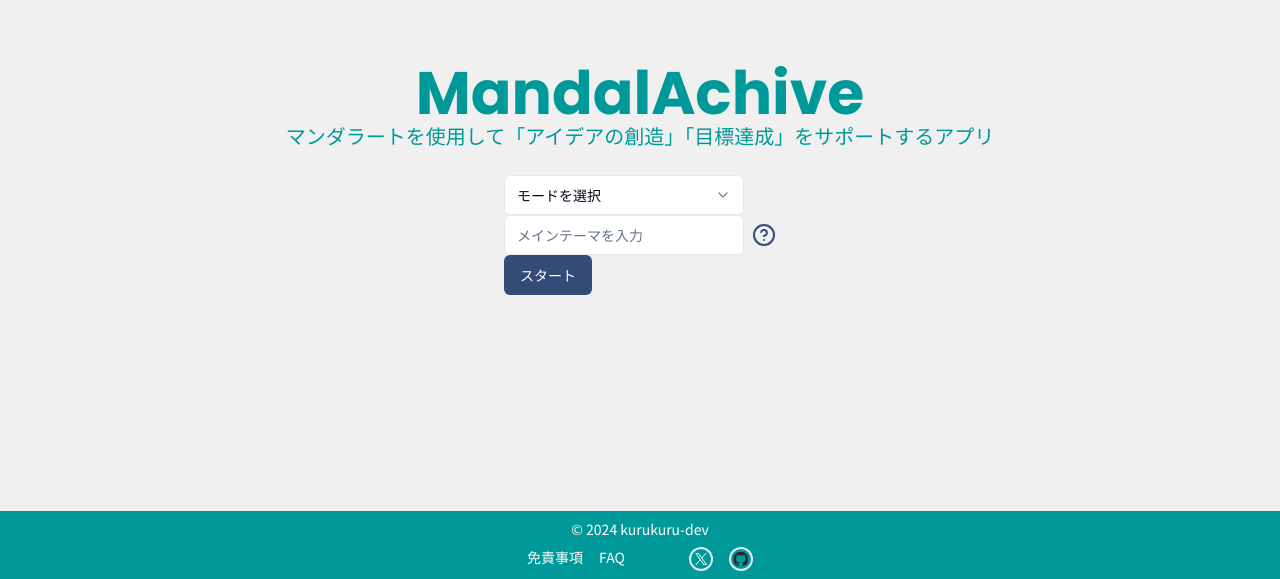
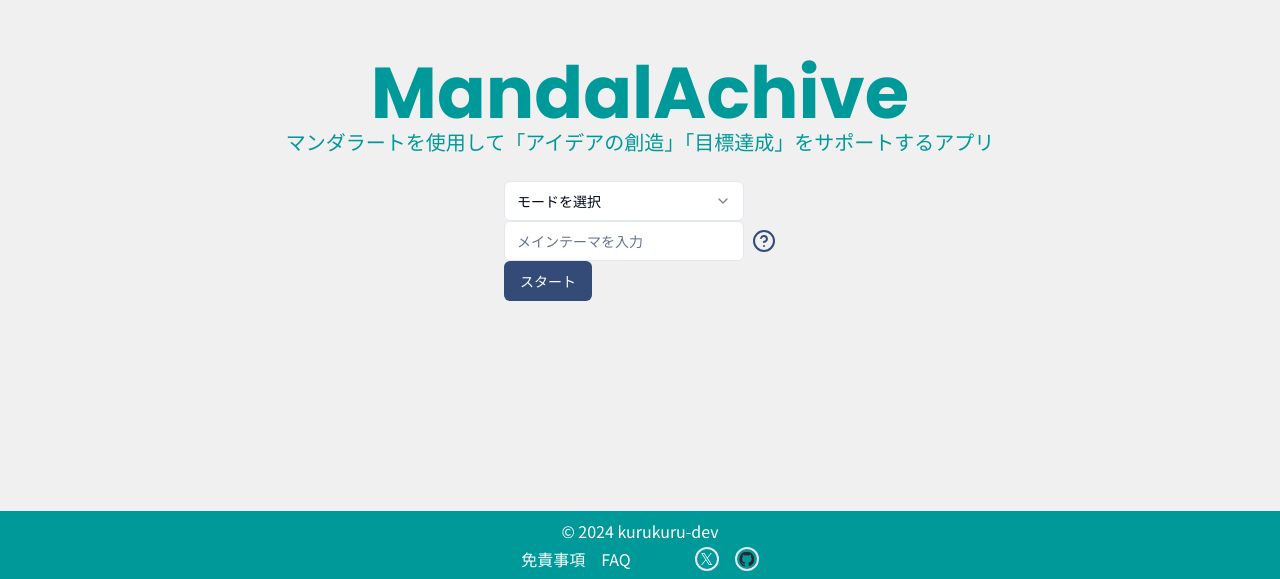
Before and after one commit to kurukuru-dev/mandal-achieve, a Next.js app: page / in a window 1280 px wide. Shown: the part 221-800 px from the top of the page. Built offline with nearby package versions, Linux system fonts and the light colour scheme.

Commit message:
font-size調整

```diff
--- a/src/app/page.tsx
+++ b/src/app/page.tsx
@@ -6,7 +6,7 @@ export default function Home() {
   return (
     <div className="relative">
       <main className="flex h-full min-h-screen flex-col items-center justify-center">
-        <h1 className="text-6xl text-primary">MandalAchive</h1>
+        <h1 className="text-7xl text-primary">MandalAchive</h1>
         <h2 className="text-xl text-primary">
           マンダラートを使用して「アイデアの創造」「目標達成」をサポートするアプリ
         </h2>
--- a/src/components/Footer.tsx
+++ b/src/components/Footer.tsx
@@ -3,7 +3,7 @@ import Logo from '@/components/ui/logo';
 
 export default function Footer() {
   return (
-    <footer className="absolute bottom-0 left-0 mx-auto w-full bg-primary p-2 text-sm text-white">
+    <footer className="absolute bottom-0 left-0 mx-auto w-full bg-primary p-2 text-white">
       <div className="flex flex-col gap-y-1 text-center">
         <p className="h-6">© 2024 kurukuru-dev</p>
         <div className="flex h-6 justify-center gap-x-16">
```
